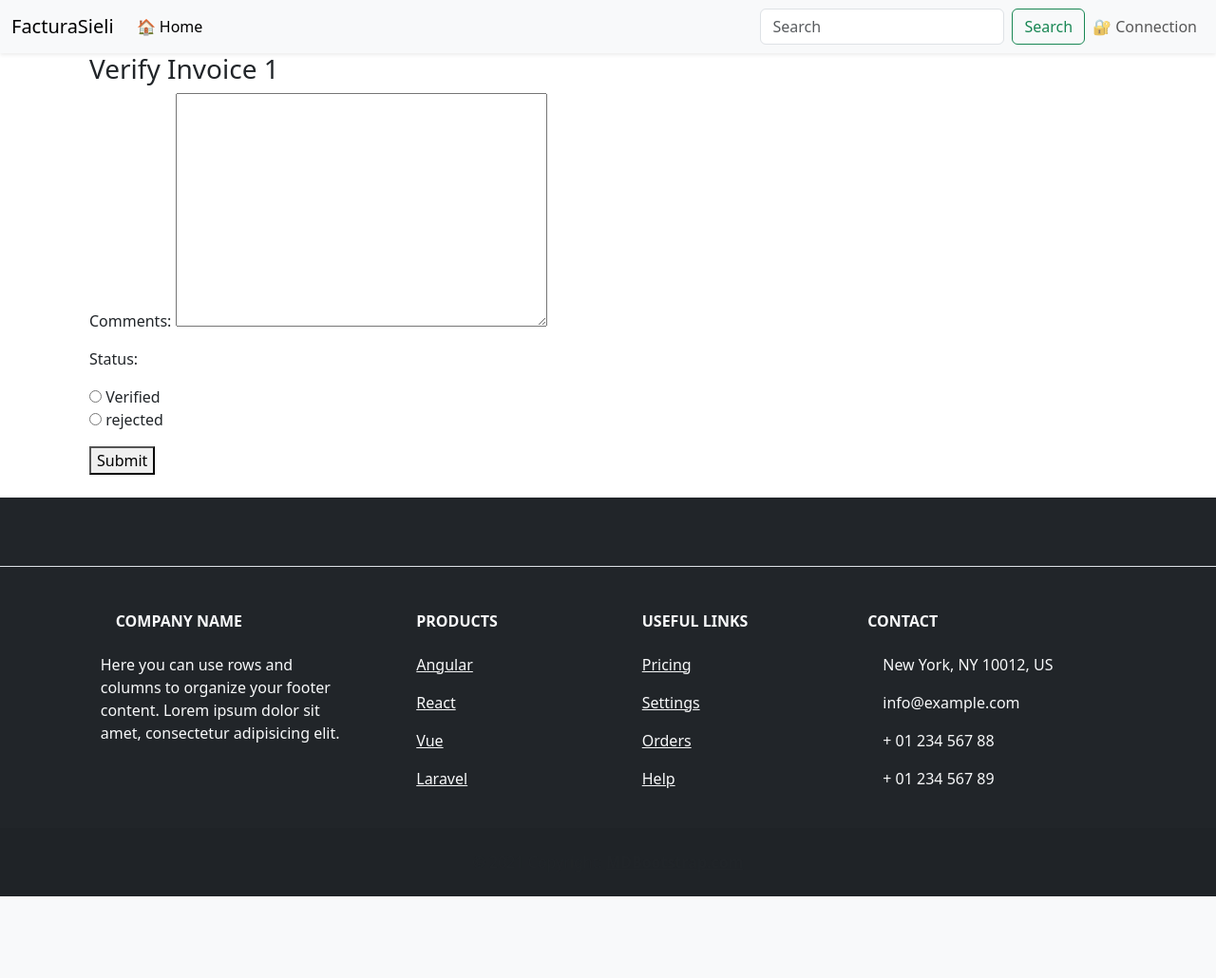
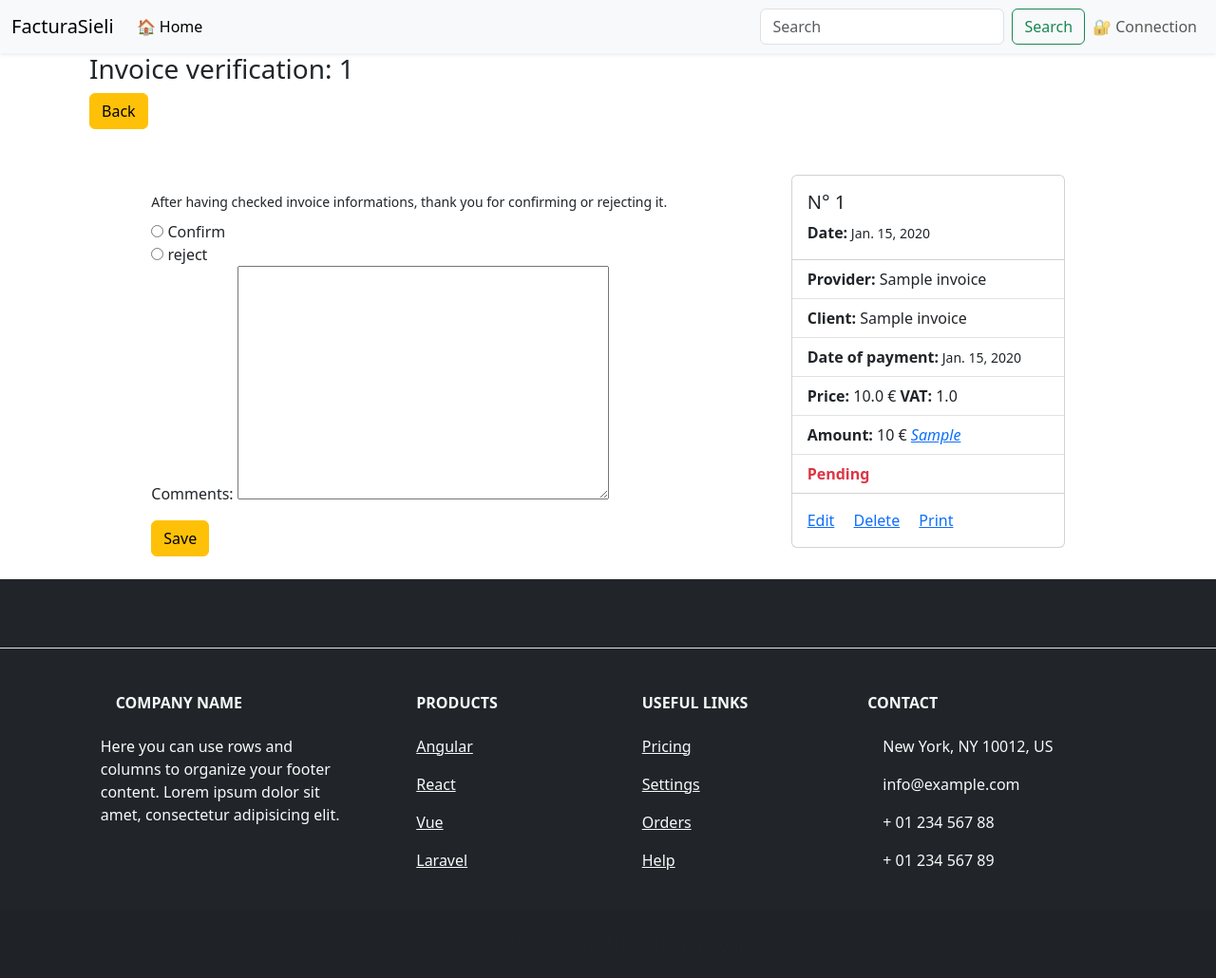
Before and after one commit to Mambroise/Invocing_app, a Django app: template Django project/facturasieli/templates/facturasieli/verification/verification_form.html in a window 1280 px wide. Shown: the whole page at 95% size. Before the commit the page ends 944 px from the top, so only its background shows below. Run offline with Django 5.2, Linux system fonts and the light colour scheme; tables that the repository leaves empty hold one stand-in row (values such as "Sample post"); the template is opened without the code that fills it: values that come from a table or form of the project are taken from there, most other values are stand-ins (such as "Sample title", 1, 10 or a date in 2020).

Commit message:
veriify invvoice form page update

```diff
--- a/Django project/facturasieli/forms/VerificationForm.py
+++ b/Django project/facturasieli/forms/VerificationForm.py
@@ -6,6 +6,7 @@
 # ---------------------------------------------------------------------------
 
 from django import forms
+from django.utils.translation import gettext_lazy as _
 
 from facturasieli.models import Verification
 
@@ -16,8 +17,8 @@ class VerificationForm(forms.ModelForm):
         fields = ['comments']
 
     STATUS_CHOICES = [
-        (2, 'Verified'),# 2 corresponds to invoice.status "verified"
-        (3, 'rejected')# 3 corresponds to invoice.status "Rejected"
+        (2, _('Confirm')),# 2 corresponds to invoice.status "verified"
+        (3, _('reject'))# 3 corresponds to invoice.status "Rejected"
     ]
 
     status = forms.ChoiceField(choices=STATUS_CHOICES, widget=forms.RadioSelect)
--- a/Django project/facturasieli/templates/facturasieli/verification/verification_form.html
+++ b/Django project/facturasieli/templates/facturasieli/verification/verification_form.html
@@ -6,12 +6,69 @@
 # -------------------------------------------------------------------------->
 
 {% extends 'base.html' %}
+{% load i18n %}
 
 {% block content %}
-    <h3>Verify Invoice {{ invoice.invoice_number }}</h3>
-    <form method="post">
-        {% csrf_token %}
-        {{ form.as_p }}
-        <button type="submit">Submit</button>
-    </form>
+    <h3>{% translate 'Invoice verification:' %} {{ invoice.invoice_number }}</h3>
+    <a href="{% url 'facturasieli:verification_list' %}" class="btn btn-warning mb-4">{% translate 'Back' %}</a>
+    <div class="d-flex justify-content-around mt-4">
+        <form method="post">
+            <div class="my-3">
+                <small>{% translate 'After having checked invoice informations, thank you for confirming or rejecting it. '%}</small>
+                <div class="mt-2">
+                    {% csrf_token %}
+                    {{ form.status}}
+                    {{ form.comments.label_tag }}
+                    {{ form.comments }}
+                </div>
+            </div>
+            <button class="btn btn-warning" type="submit">{% translate 'Save' %}</button>
+        </form>
+        <div>
+            <div class="card" style="width: 18rem;">
+                <div class="card-body">
+                  <h5 class="card-title">N° {{ invoice.invoice_number }}</h5>
+                  <strong>{% translate 'Date:' %}</strong><small> {{ invoice.due_date }}</small>
+                  <p class="card-text"></p>
+                </div>
+                <ul class="list-group list-group-flush">
+                  <li class="list-group-item">
+                    <strong>{% translate 'Provider:' %}</strong> {{ invoice.name_provider }}
+                </li>
+                  <li class="list-group-item">
+                    <strong>{% translate 'Client:' %}</strong> {{ invoice.name_client }}
+                </li>
+                  <li class="list-group-item">
+                    <strong>{% translate 'Date of payment:' %}</strong><small> {{ invoice.due_date }}</small>
+                </li>
+                  <li class="list-group-item">
+                    <strong>{% translate 'Price:' %}</strong> {{ invoice.amount_excluding_tax }} €
+                    <strong>{% translate 'VAT:' %}</strong> {{ invoice.tax }}
+                </li>
+                  <li class="list-group-item">
+                    <strong>{% translate 'Amount:' %}</strong> {{ total }} €
+                    <i class="text-primary"><u>{{ invoice.kind_of_payment }}</u></i>
+                  </li>
+                  <li class="list-group-item">
+                    <strong class="text-danger">
+                      {% if invoice.status == '1' %}
+                      {% translate 'Pending' %}
+                      {% elif invoice.status == '2' %}
+                      {% translate 'Verified' %}
+                      {% elif invoice.status == '3' %}
+                      {% translate 'Rejected' %}
+                      {% else %}
+                      {% translate 'Paid' %}
+                      {% endif %}
+                      </strong>
+                  </li>
+                </ul>
+                <div class="card-body">
+                  <a href="#" class="card-link">{% translate 'Edit' %}</a>
+                  <a href="#" class="card-link">{% translate 'Delete' %}</a>
+                  <a href="#" class="card-link">{% translate 'Print' %}</a>
+                </div>
+            </div>
+        </div>
+    </div>
 {% endblock %}
```
Also changed, not shown: Django project/facturasieli/views/verification/verify_invoice_view.py (+8 -1 lines), Django project/facturasieli/services/all_maths_service.py (added).
